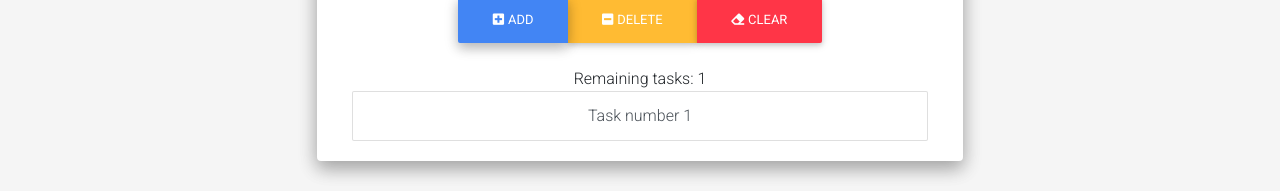
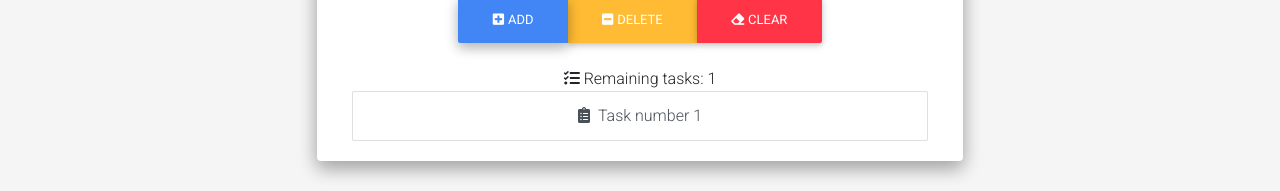
Before and after one commit to Misiek40k/react.js-todo-app, a React (Create React App) app: page / in a window 1280 px wide. Both pictures are taken after a click on the button "ADD". Shown: the part 328-519 px from the top of the page. Built offline with nearby package versions, Linux system fonts and the light colour scheme.

Commit message:
icons added to list

```diff
--- a/src/components/list.js
+++ b/src/components/list.js
@@ -18,6 +18,7 @@ class ListComponent extends Component {
         } else {
             return (
                 <div>
+                    <MDBIcon icon="tasks" className="mr-1" />
                     <span>Remaining tasks: {ifTasks}</span>
                     <ListItemComponent item={this.props.todos}/>
                 </div>
--- a/src/components/listItem.js
+++ b/src/components/listItem.js
@@ -1,10 +1,15 @@
 import React, { Component } from 'react';
-import { MDBListGroup, MDBListGroupItem } from 'mdbreact';
+import { MDBListGroup, MDBListGroupItem, MDBIcon } from 'mdbreact';
 
 class ListItemComponent extends Component {
 
     createItem(item) {
-        return <MDBListGroupItem href="#" hover key={item.index}>{item.content}</MDBListGroupItem>
+        return (
+            <MDBListGroupItem href="#" hover key={item.index}>
+                <MDBIcon icon="clipboard-list" className="mr-2" />
+                {item.content}
+            </MDBListGroupItem>
+        )
     }
 
     render() {
@@ -15,7 +20,7 @@ class ListItemComponent extends Component {
         return (
             <div>
                 <MDBListGroup>
-            {todoItem}
+                    {todoItem}
                 </MDBListGroup>
             </div>
         );
```
